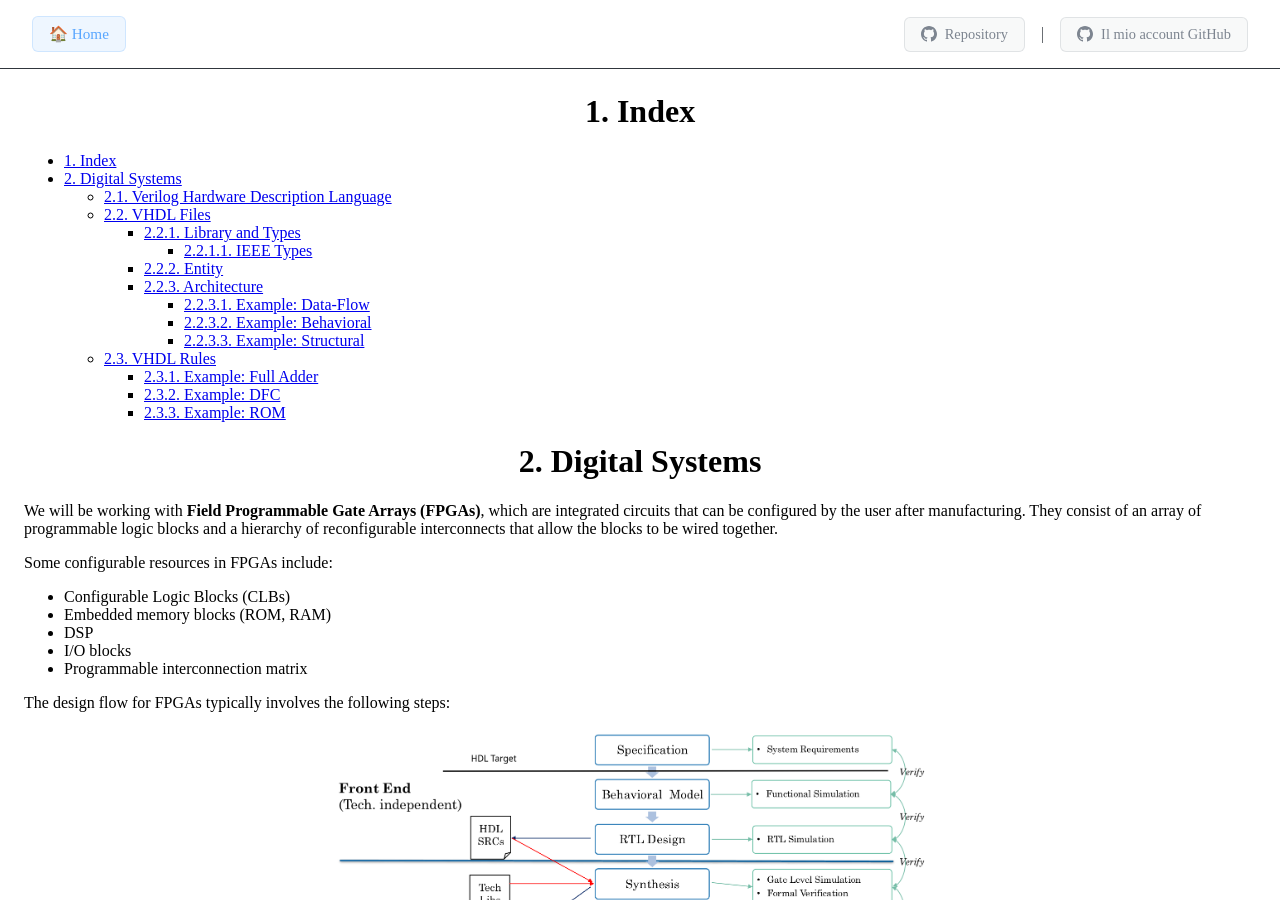
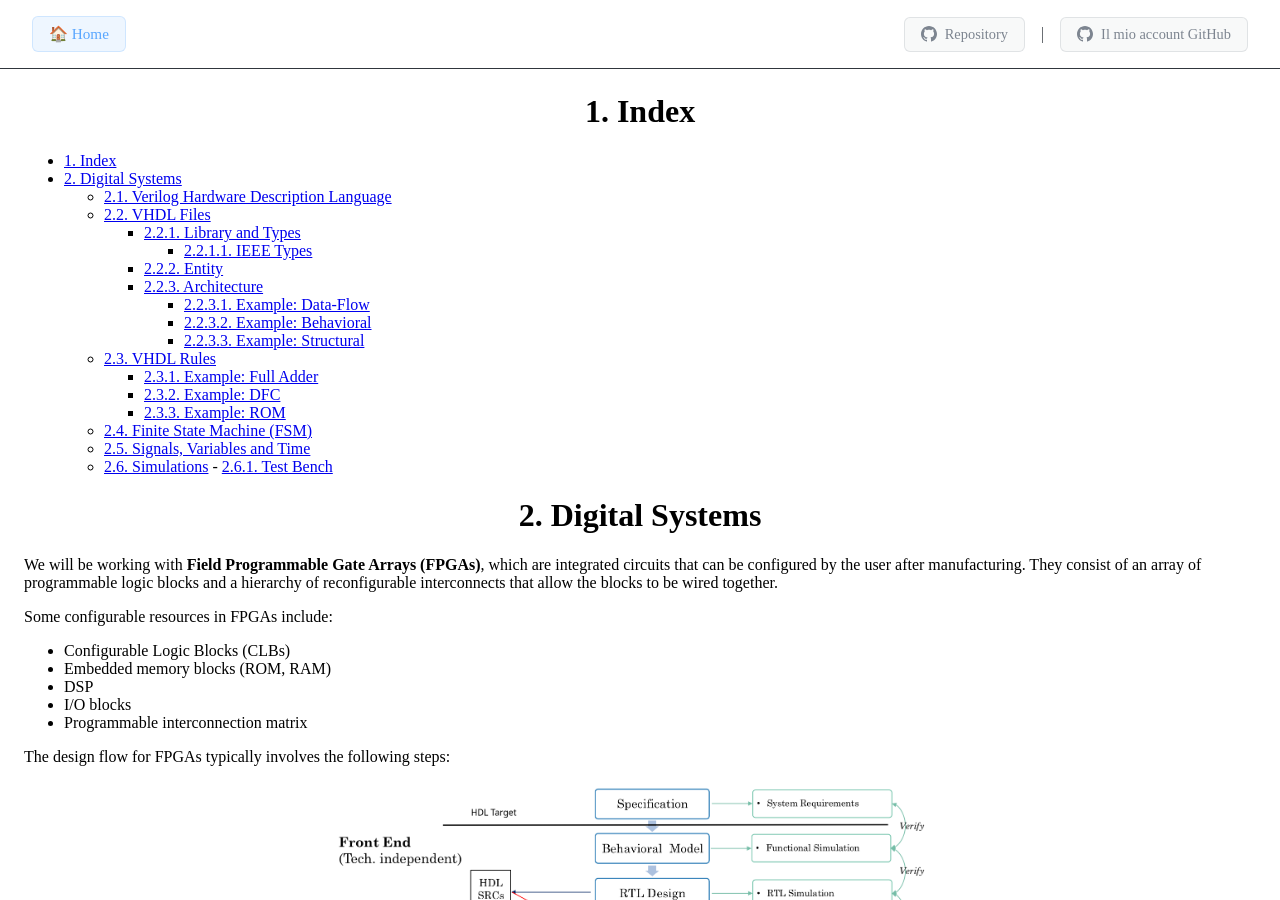
Before and after one commit to Gabriele-D-Cambria/Notes-for-Electronics-and-Communications-Systems-2026-2027, a Jekyll site: the page built from lab/Digital Systems.md, in a window 1280 px wide and 900 px high. Built offline with Jekyll 4.4.1, drawn with Linux system fonts in a browser that asks for light colours; nearby versions of some CDN libraries; our own code applies the rules of GitHub Pages for plain Markdown files; some of the changed text lies outside the part shown.

Commit message:
Elect lab - Updated indexes

````diff
--- a/lab/Digital Systems.md
+++ b/lab/Digital Systems.md
@@ -3,6 +3,8 @@ title: Digital Systems
 ---
 
 # 1. Index
+
+<!--toc:start-->
 
 - [1. Index](#1-index)
 - [2. Digital Systems](#2-digital-systems)
@@ -19,6 +21,10 @@ title: Digital Systems
     - [2.3.1. Example: Full Adder](#231-example-full-adder)
     - [2.3.2. Example: DFC](#232-example-dfc)
     - [2.3.3. Example: ROM](#233-example-rom)
+  - [2.4. Finite State Machine (FSM)](#24-finite-state-machine-fsm)
+  - [2.5. Signals, Variables and Time](#25-signals-variables-and-time)
+  - [2.6. Simulations](#26-simulations) - [2.6.1. Test Bench](#261-test-bench)
+  <!--toc:end-->
 
 # 2. Digital Systems
 
@@ -560,7 +566,7 @@ begin
 end architecture;
 ```
 
-## Finite State Machine (FSM)
+## 2.4. Finite State Machine (FSM)
 
 **Finite State Machines (FSMs)** are a mathematical model of computation used
 to design digital systems that can be in one of a finite number of states at
@@ -651,7 +657,7 @@ begin
 end architecture;
 ```
 
-## Signals, Variables and Time
+## 2.5. Signals, Variables and Time
 
 In VHDL, signals and variables are used to represent data and control the flow
 of information within a design. However, they are two different concepts with
@@ -754,9 +760,9 @@ end architecture;
 </div>
 </div>
 
-## Simulations
+## 2.6. Simulations
 
-### Test Bench
+### 2.6.1. Test Bench
 
 A **Test Bench** is a model that is used to exercise and verify the
 correctness of a hardware model.
````
